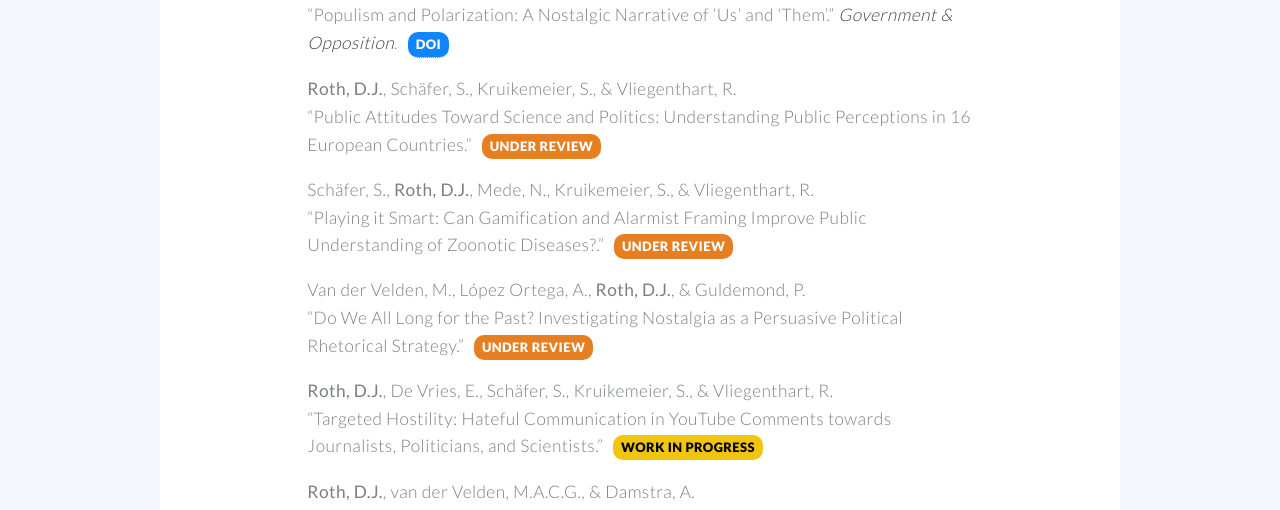
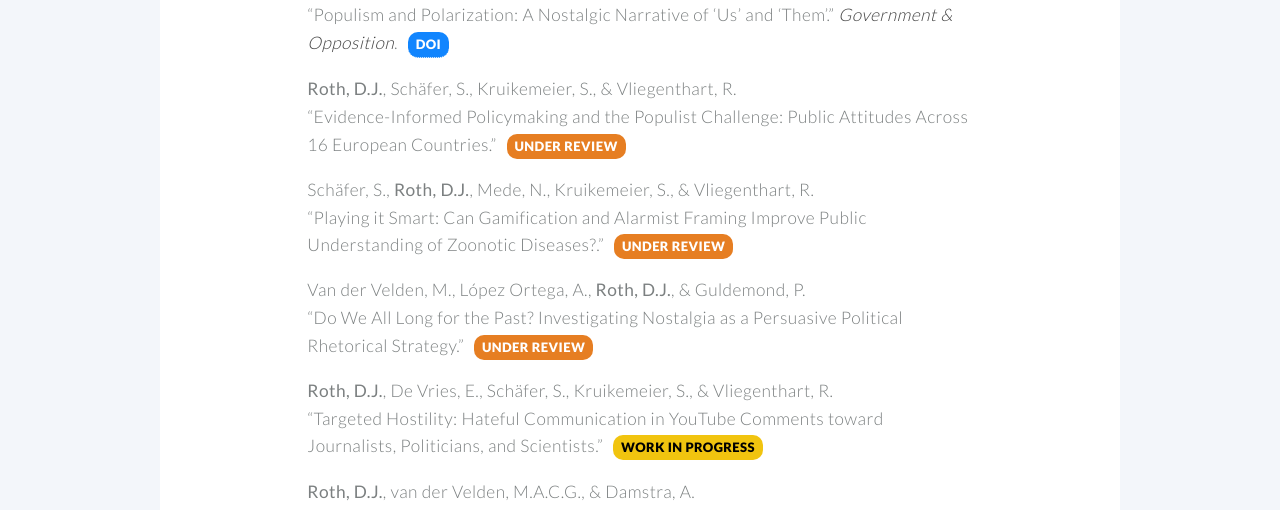
Before and after one commit to denisejroth/denisejroth.github.io, a Jekyll site: the page built from index.md, in a window 1280 px wide and 900 px high, scrolled down 2642 px. Shown: the part 154-664 px from the top of the window. Built offline with Jekyll 4.4.1, drawn with Linux system fonts in a browser that asks for light colours.

Commit message:
Update index.md

```diff
--- a/index.md
+++ b/index.md
@@ -59,7 +59,7 @@ research_list:
     status: published
 
   - author: "<strong>Roth, D.J.</strong>, Schäfer, S., Kruikemeier, S., & Vliegenthart, R."
-    title: "Public Attitudes Toward Science and Politics: Understanding Public Perceptions in 16 European Countries"
+    title: "Evidence-Informed Policymaking and the Populist Challenge: Public Attitudes Across 16 European Countries"
     journal: "Under review"
     status: under_review
 
@@ -74,7 +74,7 @@ research_list:
     status: under_review
 
   - author: "<strong>Roth, D.J.</strong>, De Vries, E., Schäfer, S., Kruikemeier, S., & Vliegenthart, R."
-    title: "Targeted Hostility: Hateful Communication in YouTube Comments towards Journalists, Politicians, and Scientists"
+    title: "Targeted Hostility: Hateful Communication in YouTube Comments toward Journalists, Politicians, and Scientists"
     journal: "Manuscript in preparation"
     status: wip
 
```
